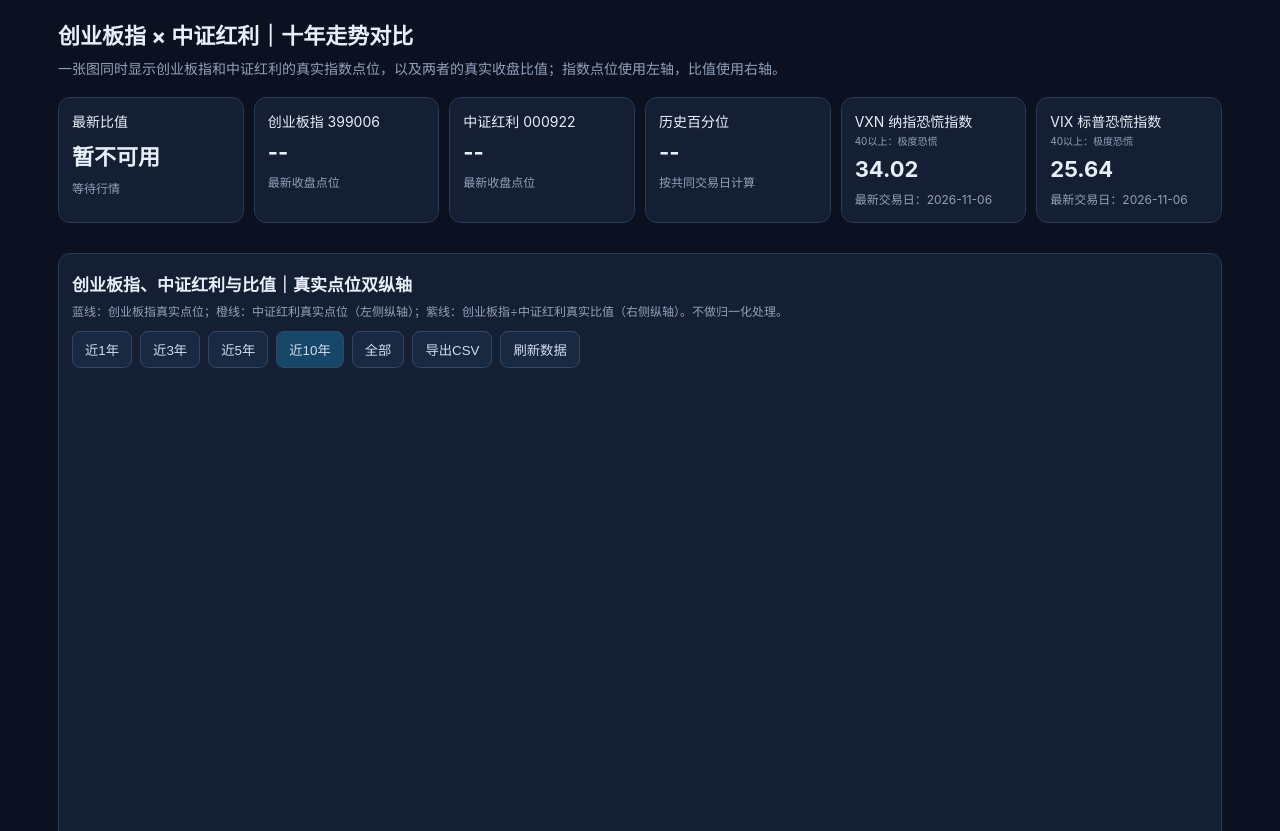
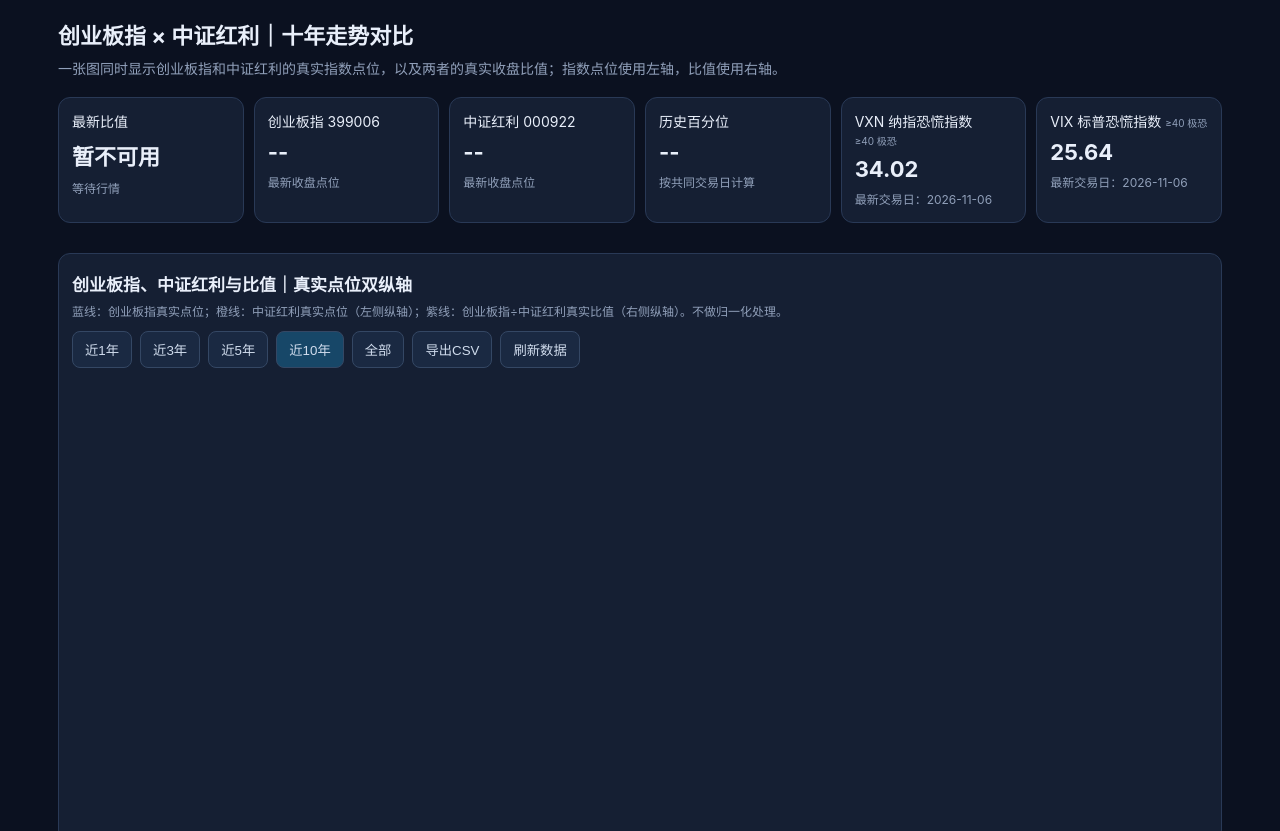
Before and after one commit to qq837165819-cmd/cyb-dividend-ratio1, a plain HTML site: page index.html in a window 1280 px wide. Shown: the top 831 px of the page. Drawn offline with nearby package versions, Linux system fonts and the light colour scheme; no server answers.

Commit message:
Shorten VIX and VXN threshold notes

```diff
--- a/index.html
+++ b/index.html
@@ -16,8 +16,8 @@
 <div class="card">创业板指 399006<div class="v" id="growth">--</div><div class="hint">最新收盘点位</div></div>
 <div class="card">中证红利 000922<div class="v" id="dividend">--</div><div class="hint">最新收盘点位</div></div>
 <div class="card">历史百分位<div class="v" id="pct">--</div><div class="hint" id="count">按共同交易日计算</div></div>
-<div class="card">VXN 纳指恐慌指数 <span class="mini-note">40以上：极度恐慌</span><div class="v" id="vxnLatest">--</div><div class="hint" id="vxnLatestDate">等待行情</div></div>
-<div class="card">VIX 标普恐慌指数 <span class="mini-note">40以上：极度恐慌</span><div class="v" id="vixLatest">--</div><div class="hint" id="vixLatestDate">等待行情</div></div>
+<div class="card">VXN 纳指恐慌指数 <span class="mini-note">≥40 极恐</span><div class="v" id="vxnLatest">--</div><div class="hint" id="vxnLatestDate">等待行情</div></div>
+<div class="card">VIX 标普恐慌指数 <span class="mini-note">≥40 极恐</span><div class="v" id="vixLatest">--</div><div class="hint" id="vixLatestDate">等待行情</div></div>
 </section>
 <section class="panel">
 <div class="section-title">创业板指、中证红利与比值｜真实点位双纵轴</div>
```
